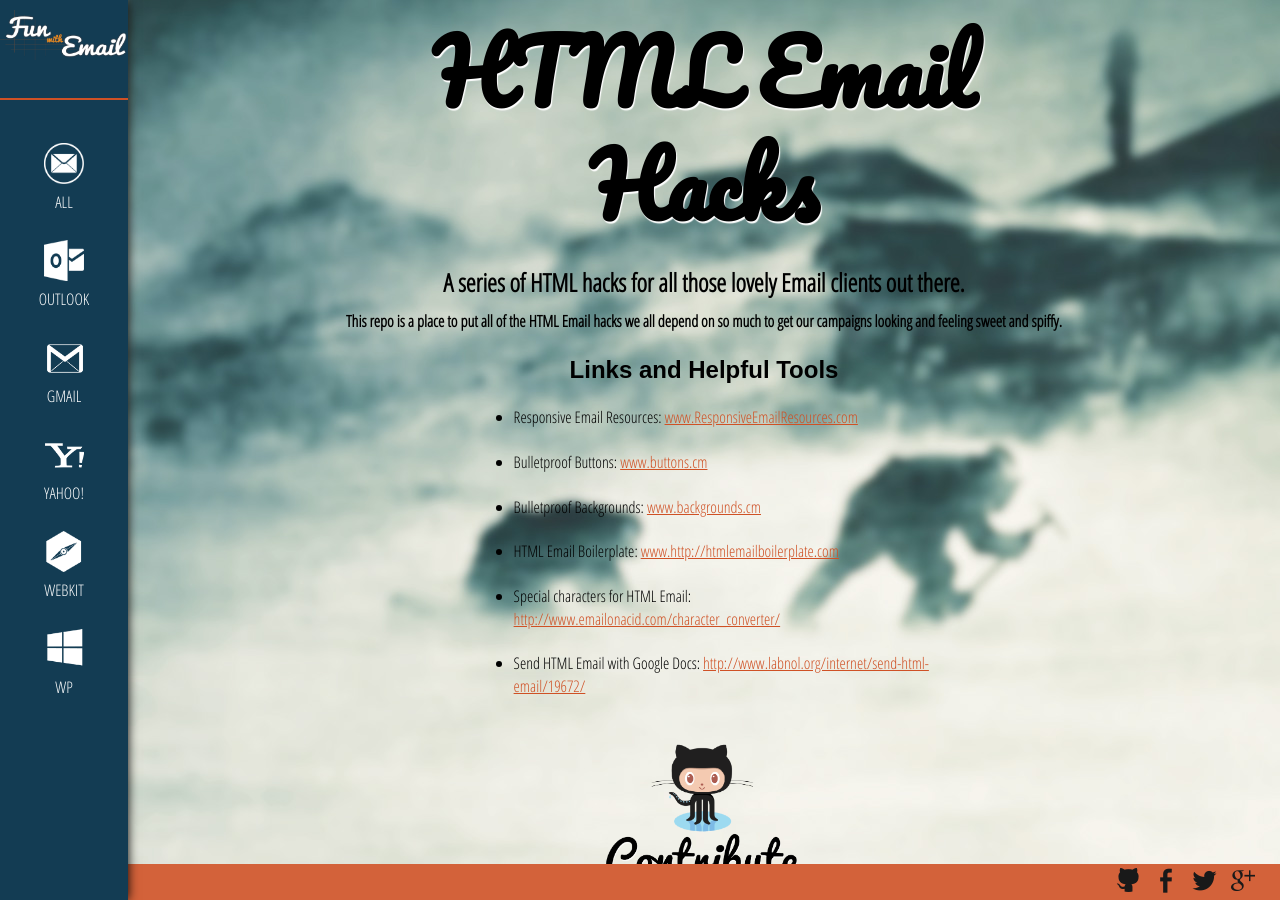
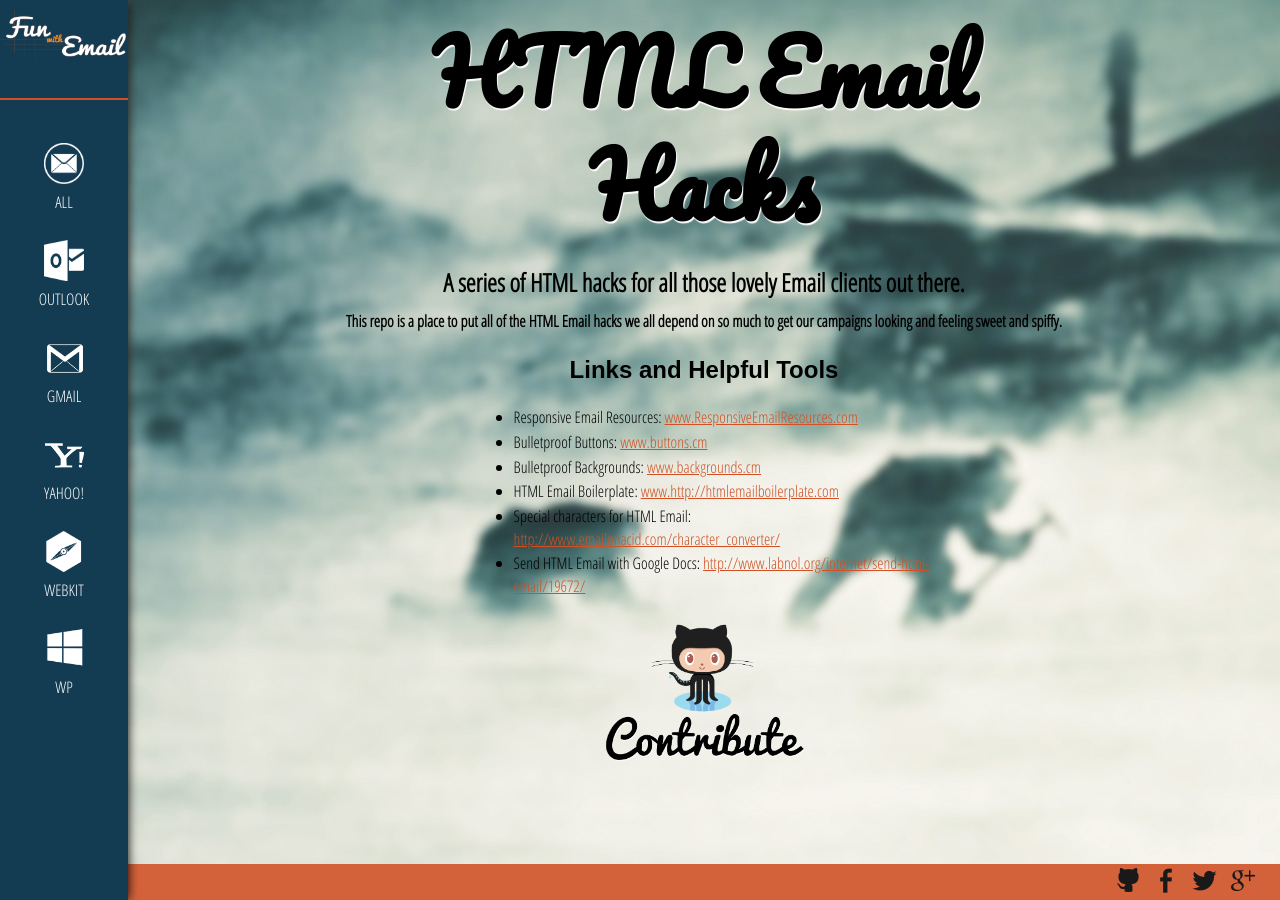
Before and after one commit to FunWithEmail/funwithemail.github.com, a Jekyll site: the page built from index.html, in a window 1280 px wide. Built offline with Jekyll 4.4.1, drawn with Linux system fonts in a browser that asks for light colours; nearby versions of some CDN libraries; Markdown is read by kramdown in place of the engine named in the settings.

Commit message:
margin-bottom on main links

```diff
--- a/css/main.css
+++ b/css/main.css
@@ -387,6 +387,11 @@ html, body {
   text-shadow: 1px 1px rgb(213, 208, 208);
 }
 
+#mainLinks li {
+  margin-bottom: -20px;
+}
+
+
 
 /* ==========================================================================
    Media Queries
```
Also changed, not shown: 1 other file.
